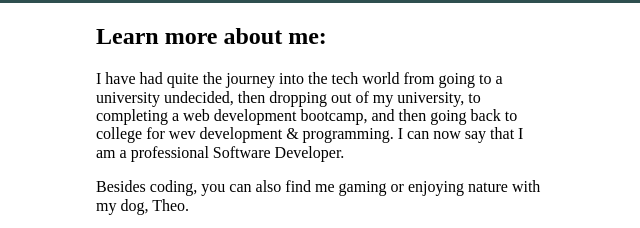
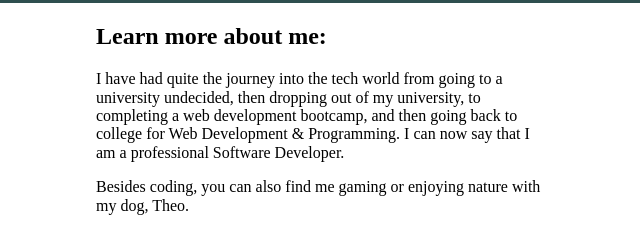
Before and after one commit to ardissam0/portfolio-001, a plain HTML site: page about.html in a window 1280 px wide. Shown: the part 149-377 px from the top of the page, 320-960 px from the left. Drawn offline with nearby package versions, Linux system fonts and the light colour scheme.

Commit message:
Fixed spelling mistake

```diff
--- a/about.html
+++ b/about.html
@@ -29,7 +29,7 @@
                     <header>
                         <div class="about-me-text">
                             <h2>Learn more about me:</h2>
-                            <p>I have had quite the journey into the tech world from going to a university undecided, then dropping out of my university, to completing a web development bootcamp, and then going back to college for wev development & programming. I can now say that I am a professional Software Developer.</p>
+                            <p>I have had quite the journey into the tech world from going to a university undecided, then dropping out of my university, to completing a web development bootcamp, and then going back to college for Web Development & Programming. I can now say that I am a professional Software Developer.</p>
                             <p>Besides coding, you can also find me gaming or enjoying nature with my dog, Theo.</p>
                             <p>If you are looking to hire a new developer, I would love to talk! And I am always open to new opportunities, thank you!</p>
                         </div>
```
